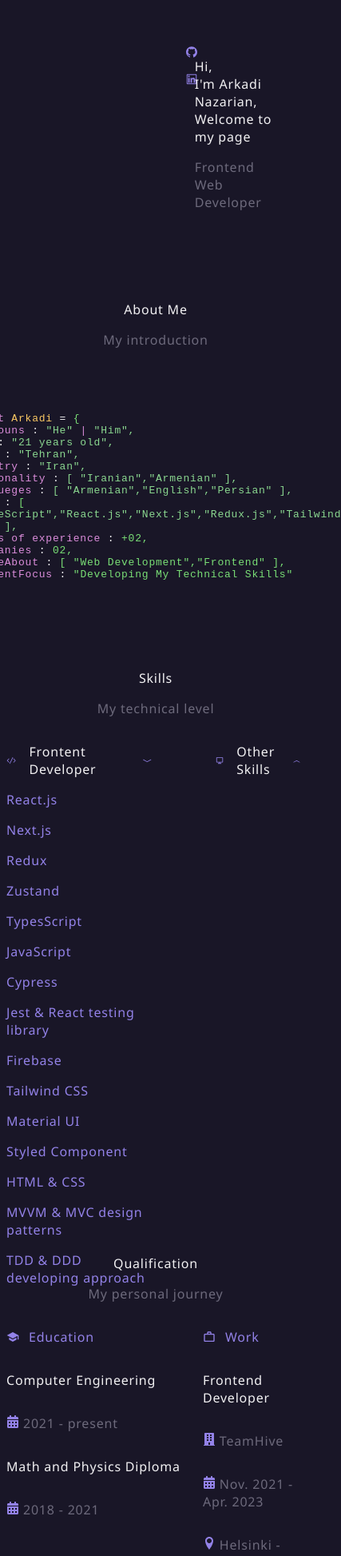
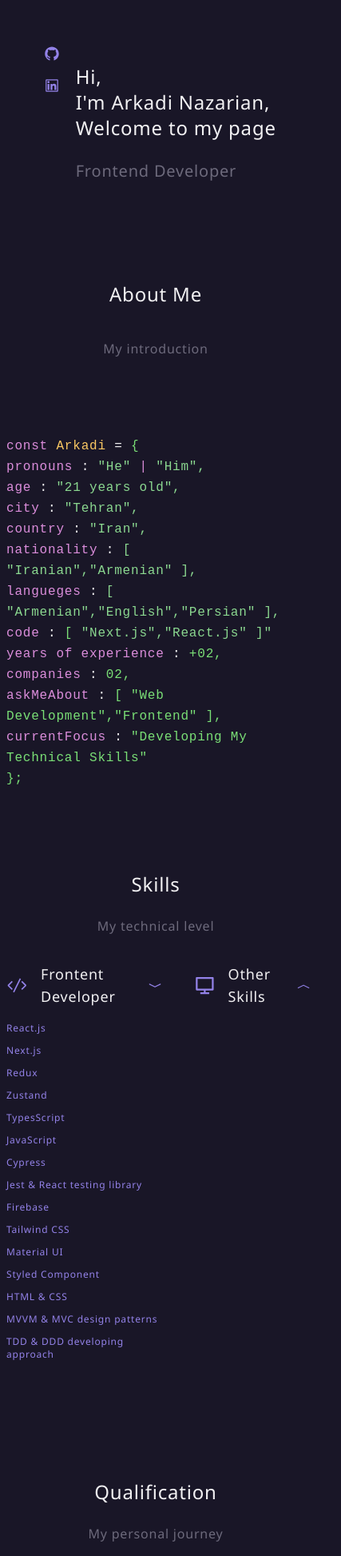
Before and after one commit to ArkadiNazarian/portfolio, a React (Create React App) app: page / in a window 390 px wide. Shown: the part 48-1994 px from the top of the page at 80% size, 427 px wide, since content can reach past the window. Built offline with nearby package versions, Linux system fonts and the light colour scheme.

Commit message:
responsive for phone

```diff
--- a/package.json
+++ b/package.json
@@ -1,5 +1,4 @@
 {
-  "homepage": "https://arkadinazarian.github.io/portfolio/",
   "name": "portfolio",
   "version": "0.1.0",
   "private": true,
--- a/public/index.html
+++ b/public/index.html
@@ -14,7 +14,7 @@
       manifest.json provides metadata used when your web app is installed on a
       user's mobile device or desktop. See https://developers.google.com/web/fundamentals/web-app-manifest/
     -->
-    <link rel="manifest" href="%PUBLIC_URL%/manifest.json" />
+    <!-- <link rel="manifest" href="%PUBLIC_URL%/manifest.json" /> -->
     <!--
       Notice the use of %PUBLIC_URL% in the tags above.
       It will be replaced with the URL of the `public` folder during the build.
--- a/src/About/about.tsx
+++ b/src/About/about.tsx
@@ -1,11 +1,11 @@
 export const About = () => {
     return (
         <div className="tw-pt-20">
-            <div className="tw-text-center ">
-                <p className="laptop:tw-text-4xl tablet:tw-text-3xl tw-text-primary">About Me</p>
-                <p className="laptop:tw-text-xl tablet:tw-text-lg tw-text-secondary">My introduction</p>
+            <div className="tw-flex tw-flex-col tw-items-center">
+                <p className="laptop:tw-text-4xl tablet:tw-text-3xl mobile:tw-text-2xl tw-text-primary">About Me</p>
+                <p className="laptop:tw-text-xl tablet:tw-text-lg mobile:tw-text-base tw-text-secondary">My introduction</p>
             </div>
-            <div className="tw-flex tw-flex-row tw-justify-center tw-mt-20 laptop:tw-text-xl tablet:tw-text-lg">
+            <div className="laptop:tw-flex tablet:tw-flex laptop:tw-flex-row tablet:tw-flex-row laptop:tw-justify-center tablet:tw-justify-center tw-mt-20 laptop:tw-text-xl tablet:tw-text-lg mobile:tw-text-base">
                 <code>
                     <span className="tw-text-code">const </span><span className="tw-text-name"> Arkadi </span><span className="tw-text-primary"> = </span><span className="tw-text-curlybrackets"> &#123;</span>
                     <br />
@@ -21,7 +21,8 @@
                     <br />
                     <span className="tw-text-code"> langueges </span> <span className="tw-text-primary"> : </span> <span className="tw-text-property">[ "Armenian","English","Persian" ],</span>
                     <br />
-                    <span className="tw-text-code"> code </span><span className="tw-text-primary"> : </span> <span className="tw-text-curlybrackets"> [ </span><span className="tw-text-property">"TypeScript",</span><span className="tw-text-property">"React.js",<span className="tw-text-property">"Next.js",</span></span><span className="tw-text-property">"Redux.js",</span><span className="tw-text-property">"Tailwind CSS" ],</span>
+                    <span className="tw-text-code"> code </span><span className="tw-text-primary"> : </span> <span className="tw-text-curlybrackets"> [ </span><span className="tw-text-property">"Next.js",</span><span className="tw-text-property">"React.js" ]"</span>
+                    {/* <span className="tw-text-code"> code </span><span className="tw-text-primary"> : </span> <span className="tw-text-curlybrackets"> [ </span><span className="tw-text-property">"TypeScript",</span><span className="tw-text-property">"React.js",<span className="tw-text-property">"Next.js",</span></span><span className="tw-text-property">"Redux.js",</span><span className="tw-text-property">"Tailwind CSS" ],</span> */}
                     <br />
                     <span className="tw-text-code"> years of experience </span> <span className="tw-text-primary"> : </span><span className="tw-text-curlybrackets">+02</span><span className="tw-text-curlybrackets">,</span>
                     <br />
--- a/src/App.tsx
+++ b/src/App.tsx
@@ -14,8 +14,8 @@
   return (
     <div className="tw-h-screen tw-bg-background tw-tracking-wider">
       <div>
-        <div className='tw-fixed tw-top-0 tw-z-50'>
-          <div className="laptop:tw-flex tablet:tw-flex mobile:tw-flex mobile:tw-flex-row mobile:tw-bg-background tw-text-primary laptop:tw-flex-col tablet:tw-flex-row tablet:tw-justify-between laptop:tw-w-auto tablet:tw-w-[100vw] mobile:tw-w-[100vw]">
+        <div className='tw-fixed tw-top-0 tw-left-0 tw-z-50'>
+          <div className="laptop:tw-flex tablet:tw-flex mobile:tw-flex mobile:tw-flex-row mobile:tw-bg-background tw-text-primary laptop:tw-flex-col tablet:tw-flex-row tablet:tw-justify-between laptop:tw-w-auto tablet:tw-w-[100vw] mobile:tw-w-[110vw]">
             <Link to="home" smooth={true} duration={1000}><FiHome className="laptop:tw-text-4xl tablet:tw-text-3xl mobile:tw-text-lg laptop:tw-w-7 tw-cursor-pointer tw-m-7 hover:tw-text-purple" /></Link>
             <Link to="about" smooth={true} duration={1000}><SiAboutdotme className="laptop:tw-text-4xl tablet:tw-text-3xl mobile:tw-text-lg tw-w-7 tw-cursor-pointer tw-m-7 hover:tw-text-purple" /></Link>
             <Link to="skills" smooth={true} duration={1000}><GiSkills className="laptop:tw-text-4xl tablet:tw-text-3xl mobile:tw-text-lg tw-w-7 tw-cursor-pointer tw-m-7 hover:tw-text-purple" /></Link>
--- a/src/Home/home.tsx
+++ b/src/Home/home.tsx
@@ -1,14 +1,14 @@
 import { AiOutlineLinkedin, AiFillGithub } from 'react-icons/ai';
 export const Home = () => {
     return (
-        <div className='tw-grid tw-grid-cols-6 tw-pt-24 tw-pl-52'>
-            <div className='laptop:tw-text-3xl tablet:tw-text-2xl tw-flex tw-flex-col laptop:tw-mt-20 laptop:tw-ml-1'>
+        <div className='tw-flex tw-pt-24 tw-ml-[8vw]'>
+            <div className='laptop:tw-text-3xl tablet:tw-text-2xl mobile:tw-text-xl tw-flex tw-flex-col laptop:tw-mt-20 laptop:tw-ml-1'>
                 <a className='tw-cursor-pointer tw-mb-3 tw-pl-4 tw-text-purple ' href='https://github.com/ArkadiNazarian' target="_blank" rel="noreferrer noopener"><AiFillGithub /></a>
                 <a className='tw-cursor-pointer tw-pl-4 tw-text-purple ' href='https://www.linkedin.com/in/arkadi-nazarian-ab17b2231/' target="_blank" rel="noreferrer noopener" ><AiOutlineLinkedin /></a>
             </div>
-            <div className="tw-col-start-2 tw-col-span-4">
-                <p className='laptop:tw-text-5xl tablet:tw-text-4xl tw-text-primary'>Hi,<br />I'm Arkadi Nazarian,<br/>Welcome to my page</p>
-                <p className='laptop:tw-text-4xl tablet:tw-text-3xl tw-text-secondary'>Frontend Web Developer</p>
+            <div className="tw-ml-[5vw]">
+                <p className='laptop:tw-text-5xl tablet:tw-text-4xl mobile:tw-text-2xl tw-text-primary'>Hi,<br />I'm Arkadi Nazarian,<br/>Welcome to my page</p>
+                <p className='laptop:tw-text-4xl tablet:tw-text-3xl mobile:tw-text-xl tw-text-secondary'>Frontend Developer</p>
             </div>
 
         </div>
--- a/src/Qualification/qualification.tsx
+++ b/src/Qualification/qualification.tsx
@@ -6,27 +6,27 @@
     return (
         <div className="tw-pt-20">
             <div className="tw-text-center ">
-                <p className="laptop:tw-text-4xl tablet:tw-text-3xl tw-text-primary">Qualification</p>
-                <p className="laptop:tw-text-xl tablet:tw-text-lg tw-text-secondary">My personal journey</p>
+                <p className="laptop:tw-text-4xl tablet:tw-text-3xl mobile:tw-text-2xl tw-text-primary">Qualification</p>
+                <p className="laptop:tw-text-xl tablet:tw-text-lg mobile:tw-text-base tw-text-secondary">My personal journey</p>
             </div>
-            <div className="tw-flex tw-flex-row tw-justify-center">
-                <div className="tw-w-96 tw-flex tw-flex-col">
-                    <p className="laptop:tw-text-2xl tablet:tw-text-xl tw-text-purple tw-mr-5 tw-flex tw-items-center"><MdSchool className="tw-text-purple laptop:tw-text-3xl tablet:tw-text-2xl tw-mr-3" />Education</p>
-                    <p className="laptop:tw-text-base tablet:tw-text-sm tw-text-primary">Computer Engineering</p>
-                    <p className="laptop:tw-text-sm tablet:tw-text-xs tw-text-secondary"><FaCalendarAlt className="tw-text-purple" />  2021 - present</p>
-                    <p className="laptop:tw-text-base tablet:tw-text-sm tw-text-primary">Math and Physics Diploma</p>
-                    <p className="laptop:tw-text-sm tablet:tw-text-xs tw-text-secondary"><FaCalendarAlt className="tw-text-purple" />  2018 - 2021</p>
+            <div className="tw-flex tw-flex-row tw-justify-center tw-gap-[8vw]">
+                <div className="tw-flex tw-flex-col">
+                    <p className="laptop:tw-text-2xl tablet:tw-text-xl mobile:tw-text-lg tw-text-purple tw-mr-5 tw-flex tw-items-center"><MdSchool className="tw-text-purple laptop:tw-text-3xl tablet:tw-text-2xl mobile:tw-text-xl tw-mr-3" />Education</p>
+                    <p className="laptop:tw-text-base tablet:tw-text-sm mobile:tw-text-xs tw-text-primary">Computer Engineering</p>
+                    <p className="laptop:tw-text-sm tablet:tw-text-xs mobile:tw-text-xs tw-text-secondary"><FaCalendarAlt className="tw-text-purple" />  2021 - present</p>
+                    <p className="laptop:tw-text-base tablet:tw-text-sm mobile:tw-text-xs tw-text-primary">Math and Physics Diploma</p>
+                    <p className="laptop:tw-text-sm tablet:tw-text-xs mobile:tw-text-xs tw-text-secondary"><FaCalendarAlt className="tw-text-purple" />  2018 - 2021</p>
                 </div>
                 <div className="tw-flex tw-flex-col">
-                    <p className="laptop:tw-text-2xl tablet:tw-text-xl tw-text-purple tw-flex tw-items-center"><MdWorkOutline className="tw-text-purple laptop:tw-text-3xl tablet:tw-text-2xl tw-mr-3" />Work</p>
-                    <p className="laptop:tw-text-base tablet:tw-text-sm tw-text-primary">Frontend Developer </p>
-                    <p className="laptop:tw-text-base tablet:tw-text-sm tw-text-secondary"><FaBuilding className="tw-text-purple" />  TeamHive </p>
-                    <p className="laptop:tw-text-sm tablet:tw-text-xs tw-text-secondary"><FaCalendarAlt className="tw-text-purple" /> Nov. 2021 - Apr. 2023</p>
-                    <p className="laptop:tw-text-sm tablet:tw-text-xs tw-text-secondary"><ImLocation className="tw-text-purple" />  Helsinki - Finland</p>
-                    <p className="laptop:tw-text-base tablet:tw-text-sm tw-text-primary">Frontend Developer </p>
-                    <p className="laptop:tw-text-base tablet:tw-text-sm tw-text-secondary"><FaBuilding className="tw-text-purple" />  Layers.app </p>
-                    <p className="laptop:tw-text-sm tablet:tw-text-xs tw-text-secondary"><FaCalendarAlt className="tw-text-purple" /> May. 2023 - Sep. 2023</p>
-                    <p className="laptop:tw-text-sm tablet:tw-text-xs tw-text-secondary"><ImLocation className="tw-text-purple" />  Tallinn - Estonia</p>
+                    <p className="laptop:tw-text-2xl tablet:tw-text-xl mobile:tw-text-lg tw-text-purple tw-flex tw-items-center"><MdWorkOutline className="tw-text-purple laptop:tw-text-3xl tablet:tw-text-2xl mobile:tw-text-xl tw-mr-3" />Work</p>
+                    <p className="laptop:tw-text-base tablet:tw-text-sm mobile:tw-text-xs tw-text-primary">Frontend Developer </p>
+                    <p className="laptop:tw-text-base tablet:tw-text-sm mobile:tw-text-xs tw-text-secondary"><FaBuilding className="tw-text-purple" />  TeamHive </p>
+                    <p className="laptop:tw-text-sm tablet:tw-text-xs mobile:tw-text-xs tw-text-secondary"><FaCalendarAlt className="tw-text-purple" /> Nov. 2021 - Apr. 2023</p>
+                    <p className="laptop:tw-text-sm tablet:tw-text-xs mobile:tw-text-xs tw-text-secondary"><ImLocation className="tw-text-purple" />  Helsinki - Finland</p>
+                    <p className="laptop:tw-text-base tablet:tw-text-sm mobile:tw-text-xs tw-text-primary">Frontend Developer </p>
+                    <p className="laptop:tw-text-base tablet:tw-text-sm mobile:tw-text-xs tw-text-secondary"><FaBuilding className="tw-text-purple" />  Layers.app </p>
+                    <p className="laptop:tw-text-sm tablet:tw-text-xs mobile:tw-text-xs tw-text-secondary"><FaCalendarAlt className="tw-text-purple" /> May. 2023 - Sep. 2023</p>
+                    <p className="laptop:tw-text-sm tablet:tw-text-xs mobile:tw-text-xs tw-text-secondary"><ImLocation className="tw-text-purple" />  Tallinn - Estonia</p>
                 </div>
             </div>
         </div>
--- a/src/Skills/skills.tsx
+++ b/src/Skills/skills.tsx
@@ -16,38 +16,38 @@
     return (
         <div className="tw-pt-20 ">
             <div className="tw-text-center ">
-                <p className="laptop:tw-text-4xl tablet:tw-text-3xl tw-text-primary">Skills</p>
-                <p className="laptop:tw-text-xl tablet:tw-text-lg tw-text-secondary">My technical level</p>
+                <p className="laptop:tw-text-4xl tablet:tw-text-3xl mobile:tw-text-2xl tw-text-primary">Skills</p>
+                <p className="laptop:tw-text-xl tablet:tw-text-lg mobile:tw-text-base tw-text-secondary">My technical level</p>
             </div>
             <div className={`tw-flex tw-flex-row tw-justify-center tw-transition-all tw-duration-[1000ms] ${isCollapsed ? "tw-h-[35rem]" : "tw-h-72"}`}>
                 <div className="tw-mr-10">
-                    <p className="laptop:tw-text-2xl tablet:tw-text-xl tw-text-primary tw-flex tw-items-center tw-cursor-pointer" onClick={handle_toggle_click}><VscCode className="laptop:tw-text-3xl tablet:tw-text-2xl tw-text-purple tw-pr-4" />Frontent Developer <BsChevronCompactDown className={`laptop:tw-text-3xl tablet:tw-text-2xl tw-text-purple tw-pl-4 tw-transition-all tw-duration-1000 tw-origin-custom-origin ${isCollapsed ? "tw-rotate-0" : "tw--rotate-180"}`} /></p>
-                    <p className={`tw-flex laptop:tw-text-base tablet:tw-text-sm tw-text-purple tw-transition-all tw-duration-[2000ms] ${isCollapsed ? "tw-opacity-100" : "tw-opacity-0"}`}>React.js</p>
-                    <p className={`tw-flex laptop:tw-text-base tablet:tw-text-sm tw-text-purple tw-transition-all tw-duration-[1200ms] ${isCollapsed ? "tw-opacity-100" : "tw-opacity-0"}`}>Next.js</p>
-                    <p className={`tw-flex laptop:tw-text-base tablet:tw-text-sm tw-text-purple tw-transition-all tw-duration-[1400ms] ${isCollapsed ? "tw-opacity-100" : "tw-opacity-0"}`}>Redux</p>
-                    <p className={`tw-flex laptop:tw-text-base tablet:tw-text-sm tw-text-purple tw-transition-all tw-duration-[1600ms] ${isCollapsed ? "tw-opacity-100" : "tw-opacity-0"}`}>Zustand</p>
-                    <p className={`tw-flex laptop:tw-text-base tablet:tw-text-sm tw-text-purple tw-transition-all tw-duration-[1800ms] ${isCollapsed ? "tw-opacity-100" : "tw-opacity-0"}`}>TypesScript</p>
-                    <p className={`tw-flex laptop:tw-text-base tablet:tw-text-sm tw-text-purple tw-transition-all tw-duration-[2000ms] ${isCollapsed ? "tw-opacity-100" : "tw-opacity-0"}`}>JavaScript</p>
-                    <p className={`tw-flex laptop:tw-text-base tablet:tw-text-sm tw-text-purple tw-transition-all tw-duration-[2200ms] ${isCollapsed ? "tw-opacity-100" : "tw-opacity-0"}`}>Cypress</p>
-                    <p className={`tw-flex laptop:tw-text-base tablet:tw-text-sm tw-text-purple tw-transition-all tw-duration-[2400ms] ${isCollapsed ? "tw-opacity-100" : "tw-opacity-0"}`}>Jest & React testing library</p>
-                    <p className={`tw-flex laptop:tw-text-base tablet:tw-text-sm tw-text-purple tw-transition-all tw-duration-[2600ms] ${isCollapsed ? "tw-opacity-100" : "tw-opacity-0"}`}>Firebase</p>
-                    <p className={`tw-flex laptop:tw-text-base tablet:tw-text-sm tw-text-purple tw-transition-all tw-duration-[2800ms] ${isCollapsed ? "tw-opacity-100" : "tw-opacity-0"}`}>Tailwind CSS</p>
-                    <p className={`tw-flex laptop:tw-text-base tablet:tw-text-sm tw-text-purple tw-transition-all tw-duration-[3000ms] ${isCollapsed ? "tw-opacity-100" : "tw-opacity-0"}`}>Material UI</p>
-                    <p className={`tw-flex laptop:tw-text-base tablet:tw-text-sm tw-text-purple tw-transition-all tw-duration-[3200ms] ${isCollapsed ? "tw-opacity-100" : "tw-opacity-0"}`}>Styled Component</p>
-                    <p className={`tw-flex laptop:tw-text-base tablet:tw-text-sm tw-text-purple tw-transition-all tw-duration-[3400ms] ${isCollapsed ? "tw-opacity-100" : "tw-opacity-0"}`}>HTML & CSS</p>
-                    <p className={`tw-flex laptop:tw-text-base tablet:tw-text-sm tw-text-purple tw-transition-all tw-duration-[3600ms] ${isCollapsed ? "tw-opacity-100" : "tw-opacity-0"}`}>MVVM & MVC design patterns</p>
-                    <p className={`tw-flex laptop:tw-text-base tablet:tw-text-sm tw-text-purple tw-transition-all tw-duration-[3800ms] ${isCollapsed ? "tw-opacity-100" : "tw-opacity-0"}`}>TDD & DDD developing approach</p>
+                    <p className="laptop:tw-text-2xl tablet:tw-text-xl mobile:tw-text-lg tw-text-primary tw-flex tw-items-center tw-cursor-pointer" onClick={handle_toggle_click}><VscCode className="laptop:tw-text-3xl tablet:tw-text-2xl mobile:tw-text-4xl tw-text-purple tw-pr-4" />Frontent Developer <BsChevronCompactDown className={`laptop:tw-text-3xl tablet:tw-text-2xl mobile:tw-text-2xl tw-text-purple laptop:tw-pl-4 tablet:tw-pl-4 tw-transition-all tw-duration-1000 tw-origin-custom-origin ${isCollapsed ? "tw-rotate-0" : "tw--rotate-180"}`} /></p>
+                    <p className={`tw-flex laptop:tw-text-base tablet:tw-text-sm mobile:tw-text-xs tw-text-purple tw-transition-all tw-duration-[2000ms] ${isCollapsed ? "tw-opacity-100" : "tw-opacity-0"}`}>React.js</p>
+                    <p className={`tw-flex laptop:tw-text-base tablet:tw-text-sm mobile:tw-text-xs tw-text-purple tw-transition-all tw-duration-[1200ms] ${isCollapsed ? "tw-opacity-100" : "tw-opacity-0"}`}>Next.js</p>
+                    <p className={`tw-flex laptop:tw-text-base tablet:tw-text-sm mobile:tw-text-xs tw-text-purple tw-transition-all tw-duration-[1400ms] ${isCollapsed ? "tw-opacity-100" : "tw-opacity-0"}`}>Redux</p>
+                    <p className={`tw-flex laptop:tw-text-base tablet:tw-text-sm mobile:tw-text-xs tw-text-purple tw-transition-all tw-duration-[1600ms] ${isCollapsed ? "tw-opacity-100" : "tw-opacity-0"}`}>Zustand</p>
+                    <p className={`tw-flex laptop:tw-text-base tablet:tw-text-sm mobile:tw-text-xs tw-text-purple tw-transition-all tw-duration-[1800ms] ${isCollapsed ? "tw-opacity-100" : "tw-opacity-0"}`}>TypesScript</p>
+                    <p className={`tw-flex laptop:tw-text-base tablet:tw-text-sm mobile:tw-text-xs tw-text-purple tw-transition-all tw-duration-[2000ms] ${isCollapsed ? "tw-opacity-100" : "tw-opacity-0"}`}>JavaScript</p>
+                    <p className={`tw-flex laptop:tw-text-base tablet:tw-text-sm mobile:tw-text-xs tw-text-purple tw-transition-all tw-duration-[2200ms] ${isCollapsed ? "tw-opacity-100" : "tw-opacity-0"}`}>Cypress</p>
+                    <p className={`tw-flex laptop:tw-text-base tablet:tw-text-sm mobile:tw-text-xs tw-text-purple tw-transition-all tw-duration-[2400ms] ${isCollapsed ? "tw-opacity-100" : "tw-opacity-0"}`}>Jest & React testing library</p>
+                    <p className={`tw-flex laptop:tw-text-base tablet:tw-text-sm mobile:tw-text-xs tw-text-purple tw-transition-all tw-duration-[2600ms] ${isCollapsed ? "tw-opacity-100" : "tw-opacity-0"}`}>Firebase</p>
+                    <p className={`tw-flex laptop:tw-text-base tablet:tw-text-sm mobile:tw-text-xs tw-text-purple tw-transition-all tw-duration-[2800ms] ${isCollapsed ? "tw-opacity-100" : "tw-opacity-0"}`}>Tailwind CSS</p>
+                    <p className={`tw-flex laptop:tw-text-base tablet:tw-text-sm mobile:tw-text-xs tw-text-purple tw-transition-all tw-duration-[3000ms] ${isCollapsed ? "tw-opacity-100" : "tw-opacity-0"}`}>Material UI</p>
+                    <p className={`tw-flex laptop:tw-text-base tablet:tw-text-sm mobile:tw-text-xs tw-text-purple tw-transition-all tw-duration-[3200ms] ${isCollapsed ? "tw-opacity-100" : "tw-opacity-0"}`}>Styled Component</p>
+                    <p className={`tw-flex laptop:tw-text-base tablet:tw-text-sm mobile:tw-text-xs tw-text-purple tw-transition-all tw-duration-[3400ms] ${isCollapsed ? "tw-opacity-100" : "tw-opacity-0"}`}>HTML & CSS</p>
+                    <p className={`tw-flex laptop:tw-text-base tablet:tw-text-sm mobile:tw-text-xs tw-text-purple tw-transition-all tw-duration-[3600ms] ${isCollapsed ? "tw-opacity-100" : "tw-opacity-0"}`}>MVVM & MVC design patterns</p>
+                    <p className={`tw-flex laptop:tw-text-base tablet:tw-text-sm mobile:tw-text-xs tw-text-purple tw-transition-all tw-duration-[3800ms] ${isCollapsed ? "tw-opacity-100" : "tw-opacity-0"}`}>TDD & DDD developing approach</p>
                 </div>
-                <div className="tw-ml-10">
-                    <p className="laptop:tw-text-2xl tablet:tw-text-xl tw-text-primary tw-flex tw-items-center tw-cursor-pointer" onClick={other_handle_toggle_click}><RiComputerLine className="laptop:tw-text-3xl tablet:tw-text-2xl tw-text-purple tw-pr-4" />Other Skills <BsChevronCompactDown className={`laptop:tw-text-3xl tablet:tw-text-2xl tw-text-purple tw-pl-4 tw-transition-all tw-duration-1000 tw-origin-custom-origin ${otherisCollapsed ? "tw-rotate-0" : "tw--rotate-180"}`} /></p>
-                    <p className={`tw-flex laptop:tw-text-base tablet:tw-text-sm tw-text-purple tw-transition-all tw-duration-1000 ${otherisCollapsed ? "tw-opacity-100" : "tw-opacity-0"}`}>Git</p>
-                    <p className={`tw-flex laptop:tw-text-base tablet:tw-text-sm tw-text-purple tw-transition-all tw-duration-[1200ms] ${otherisCollapsed ? "tw-opacity-100" : "tw-opacity-0"}`}>GitHub</p>
-                    <p className={`tw-flex laptop:tw-text-base tablet:tw-text-sm tw-text-purple tw-transition-all tw-duration-[1400ms] ${otherisCollapsed ? "tw-opacity-100" : "tw-opacity-0"}`}>GitLab</p>
-                    <p className={`tw-flex laptop:tw-text-base tablet:tw-text-sm tw-text-purple tw-transition-all tw-duration-[1600ms] ${otherisCollapsed ? "tw-opacity-100" : "tw-opacity-0"}`}>Vercel</p>
-                    <p className={`tw-flex laptop:tw-text-base tablet:tw-text-sm tw-text-purple tw-transition-all tw-duration-[1800ms] ${otherisCollapsed ? "tw-opacity-100" : "tw-opacity-0"}`}>Postman</p>
-                    <p className={`tw-flex laptop:tw-text-base tablet:tw-text-sm tw-text-purple tw-transition-all tw-duration-[2000ms] ${otherisCollapsed ? "tw-opacity-100" : "tw-opacity-0"}`}>Jira</p>
-                    <p className={`tw-flex laptop:tw-text-base tablet:tw-text-sm tw-text-purple tw-transition-all tw-duration-[2200ms] ${otherisCollapsed ? "tw-opacity-100" : "tw-opacity-0"}`}>Figma</p>
-                    <p className={`tw-flex laptop:tw-text-base tablet:tw-text-sm tw-text-purple tw-transition-all tw-duration-[2400ms] ${otherisCollapsed ? "tw-opacity-100" : "tw-opacity-0"}`}>Slack</p>
+                <div className="laptop:tw-ml-10 tablet:tw-ml-10 mobile:tw-ml-0">
+                    <p className="laptop:tw-text-2xl tablet:tw-text-xl mobile:tw-text-lg tw-text-primary tw-flex tw-items-center tw-cursor-pointer" onClick={other_handle_toggle_click}><RiComputerLine className="laptop:tw-text-3xl tablet:tw-text-2xl mobile:tw-text-4xl tw-text-purple tw-pr-4" />Other Skills <BsChevronCompactDown className={`laptop:tw-text-3xl tablet:tw-text-2xl mobile:tw-text-2xl tw-text-purple laptop:tw-pl-4 tablet:tw-pl-4 mobile:tw-pl-0 tw-transition-all tw-duration-1000 tw-origin-custom-origin ${otherisCollapsed ? "tw-rotate-0" : "tw--rotate-180"}`} /></p>
+                    <p className={`tw-flex laptop:tw-text-base tablet:tw-text-sm mobile:tw-text-xs tw-text-purple tw-transition-all tw-duration-1000 ${otherisCollapsed ? "tw-opacity-100" : "tw-opacity-0"}`}>Git</p>
+                    <p className={`tw-flex laptop:tw-text-base tablet:tw-text-sm mobile:tw-text-xs tw-text-purple tw-transition-all tw-duration-[1200ms] ${otherisCollapsed ? "tw-opacity-100" : "tw-opacity-0"}`}>GitHub</p>
+                    <p className={`tw-flex laptop:tw-text-base tablet:tw-text-sm mobile:tw-text-xs tw-text-purple tw-transition-all tw-duration-[1400ms] ${otherisCollapsed ? "tw-opacity-100" : "tw-opacity-0"}`}>GitLab</p>
+                    <p className={`tw-flex laptop:tw-text-base tablet:tw-text-sm mobile:tw-text-xs tw-text-purple tw-transition-all tw-duration-[1600ms] ${otherisCollapsed ? "tw-opacity-100" : "tw-opacity-0"}`}>Vercel</p>
+                    <p className={`tw-flex laptop:tw-text-base tablet:tw-text-sm mobile:tw-text-xs tw-text-purple tw-transition-all tw-duration-[1800ms] ${otherisCollapsed ? "tw-opacity-100" : "tw-opacity-0"}`}>Postman</p>
+                    <p className={`tw-flex laptop:tw-text-base tablet:tw-text-sm mobile:tw-text-xs tw-text-purple tw-transition-all tw-duration-[2000ms] ${otherisCollapsed ? "tw-opacity-100" : "tw-opacity-0"}`}>Jira</p>
+                    <p className={`tw-flex laptop:tw-text-base tablet:tw-text-sm mobile:tw-text-xs tw-text-purple tw-transition-all tw-duration-[2200ms] ${otherisCollapsed ? "tw-opacity-100" : "tw-opacity-0"}`}>Figma</p>
+                    <p className={`tw-flex laptop:tw-text-base tablet:tw-text-sm mobile:tw-text-xs tw-text-purple tw-transition-all tw-duration-[2400ms] ${otherisCollapsed ? "tw-opacity-100" : "tw-opacity-0"}`}>Slack</p>
                 </div>
             </div>
         </div>
```
Also changed, not shown: src/Contact/view.tsx (+6 -6 lines).
